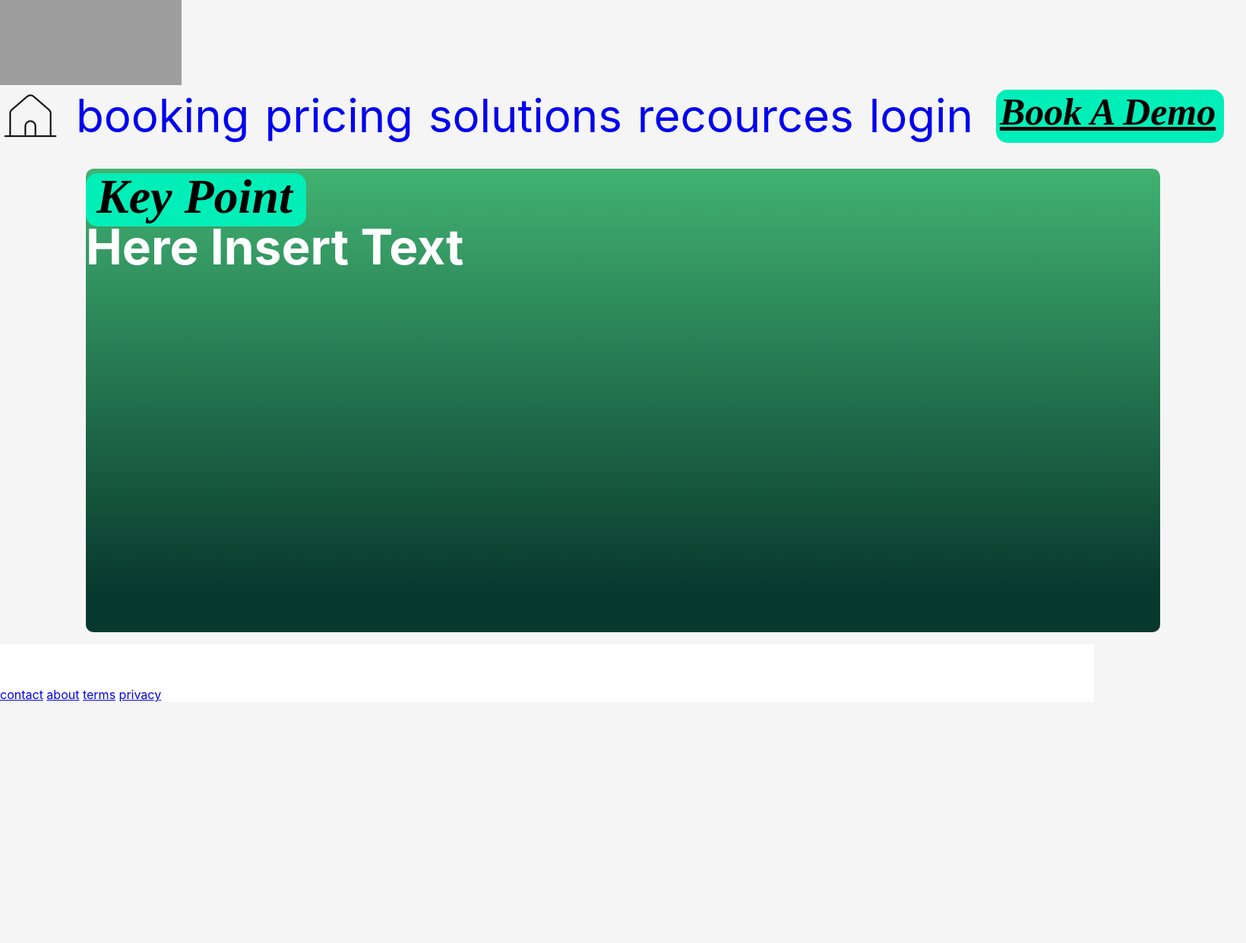
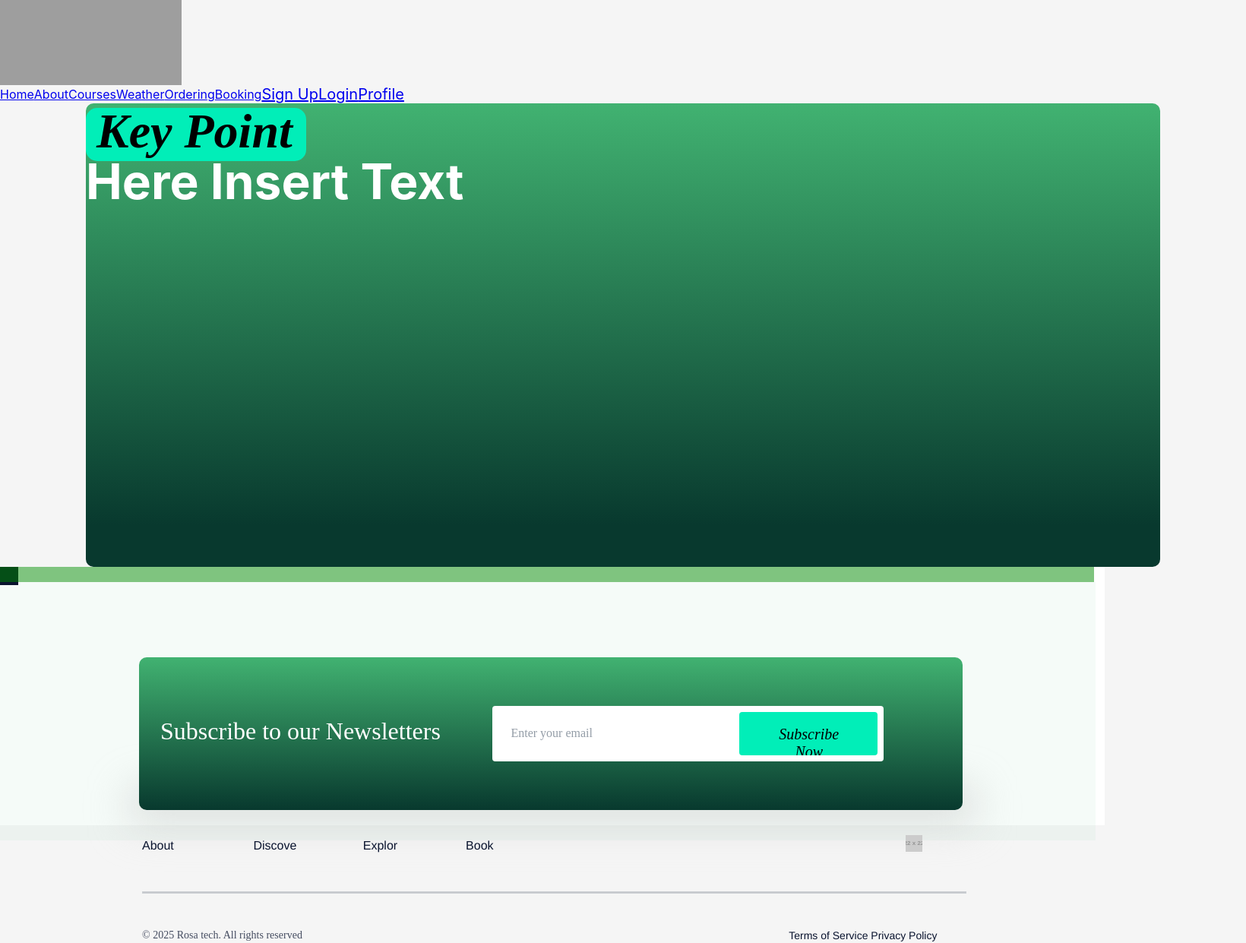
Before and after one commit to khanya-mcfadden/task2_programing_16060_Malgas-McFadden_K, a Flask app: page / in a window 1640 px wide. Shown: the whole page at 76% size. Before the commit the page ends 924 px from the top, so only its background shows below. Run offline with Flask 3, Linux system fonts and the light colour scheme; grey boxes labelled with a size stand in for pictures from a placeholder-image service; some libraries are stand-ins or nearby versions; grey boxes are pictures that could not be loaded.

Commit message:
Refactor CSS and HTML structure; update navigation and footer layout for improved responsiveness and styling

```diff
--- a/flaskr/static/main.css
+++ b/flaskr/static/main.css
@@ -10,6 +10,7 @@
 /* into content */
 
 .intro-body {
+    margin: auto;
     border-left: 10px;
     display: flex;
     justify-content: center;
@@ -19,7 +20,6 @@
     flex-shrink: 0;
     background: linear-gradient(0deg, #08392e 9%, #41b271 100%);
     border-radius: 10px;
-    margin: 0 auto; /* Add this line to center the element */
 }
   .intro-text {
     color: #ffffff;
@@ -69,54 +69,256 @@
   .highlited-book-a-demo {
     width: 100%; height: 100%; position: relative; border-radius: 15px
   }
-  .book-a-demo {
-    width: 300px;
-    height: 63px;
-    left: 5px;
-    top: 0px;
-    position: absolute;
-    color: black;
-    font-size: 50px;
-    font-family: Source Serif Pro;
-    font-style: italic;
-    font-weight: 600;
-    text-transform: capitalize;
-    word-wrap: break-word"
-  }
+
   .book-a-demo-background {
-    margin-left: 30px;
     width: 300px;
     height: 70px;
-    left: 0px;
-    top: 6px;
-    bottom: 20px;
-    position:absolute;
     background: #01eeb8;
     border-radius: 15px;
-    margin-bottom: 10px;
+    border-bottom: 10px;
   }
 
 
 
 /* nav links */
-.nav-links {
-   text-decoration: none; margin-left: 20px;
+.nav {
+  display: flex;
+  align-items: center;
 }
-.right-nav-links {
- text-decoration: none; float: right;
+
+.logo {
+  width: 239px;
+  height: 112px;
+  display: flex;
+  align-items: center;
 }
-.left-nav-links {
-    text-decoration: none; float: left;
-   }
 
-/* footer */
-.footer {
-    margin-top: 10px;
-    left: 0;
-    bottom: 0;
-    width: 1440px;
-    justify-content: center;
-    background-color: #fff;
-    color: white;
+.float-right {
+  float: right;
+  font-size: 20px;
+}
 
-  }
+.footer-container {
+  width: 1454px;
+  height: 340.03px;
+  position: relative;
+  background: #fff;
+}
+
+.background {
+  width: 1454px;
+  height: 340.03px;
+  left: -12px;
+  top: 20px;
+  position: absolute;
+  opacity: 0.05;
+  background: #41b271;
+}
+
+.shadow-box {
+  width: 1110.69px;
+  height: 40.36px;
+  left: 171.65px;
+  top: 292.19px;
+  position: absolute;
+  background: rgba(180, 180, 180, 0.5);
+  box-shadow: 0px 4px 4px #fff;
+  border-radius: 2px;
+  filter: blur(27.18px);
+}
+
+.gradient-box {
+  width: 1084.44px;
+  height: 201.8px;
+  left: 182.76px;
+  top: 118.65px;
+  position: absolute;
+  background: linear-gradient(0deg, #08392e 0%, #41b271 100%);
+  border-radius: 10px;
+}
+
+.subscribe-text {
+  width: 411.97px;
+  height: 40.36px;
+  left: 211.03px;
+  top: 198.36px;
+  position: absolute;
+  color: white;
+  font-size: 32px;
+  font-family: Source Serif Pro;
+  font-weight: 400;
+  word-wrap: break-word;
+}
+
+.email-box {
+  width: 514.96px;
+  height: 72.65px;
+  left: 648.24px;
+  top: 183.22px;
+  position: absolute;
+  background: white;
+  border-radius: 4px;
+}
+
+.email-placeholder {
+  width: 121.17px;
+  height: 20.18px;
+  left: 672.47px;
+  top: 210.46px;
+  position: absolute;
+  opacity: 0.5;
+  color: #2b3d51;
+  font-size: 16px;
+  font-family: Source Serif Pro;
+  font-weight: 400;
+  word-wrap: break-word;
+}
+
+.subscribe-button {
+  width: 181.75px;
+  height: 56.5px;
+  left: 973.37px;
+  top: 191.29px;
+  position: absolute;
+  overflow: hidden;
+}
+
+.button-background {
+  width: 181.75px;
+  height: 56.5px;
+  left: 0px;
+  top: 0px;
+  position: absolute;
+  background: #01eeb8;
+  border-radius: 4px;
+}
+
+.button-text {
+  width: 116.12px;
+  left: 33.32px;
+  top: 18px;
+  position: absolute;
+  text-align: center;
+  color: black;
+  font-size: 20px;
+  font-family: Source Serif Pro;
+  font-style: italic;
+  font-weight: 400;
+  word-wrap: break-word;
+}
+
+.footer-text {
+  width: 256px;
+  height: 18px;
+  left: 187px;
+  top: 477px;
+  position: absolute;
+  opacity: 0.75;
+  color: #0a142f;
+  font-size: 14px;
+  font-family: Source Serif Pro;
+  font-weight: 400;
+  word-wrap: break-word;
+}
+
+.footer-links {
+  width: 210.02px;
+  height: 18.16px;
+  left: 1038.2px;
+  top: 477.12px;
+  position: absolute;
+  color: #0a142f;
+  font-size: 14px;
+  font-family: Helvetica Neue;
+  font-weight: 400;
+  word-wrap: break-word;
+}
+
+.footer-line {
+  width: 1083.43px;
+  height: 1.01px;
+  left: 188.01px;
+  top: 427.67px;
+  position: absolute;
+  opacity: 0.2;
+  background: #0a142f;
+  outline: 1px #2b3d51 solid;
+  outline-offset: -0.5px;
+}
+
+.footer-menu {
+  width: 472.55px;
+  height: 18.16px;
+  left: 187px;
+  top: 358.05px;
+  position: absolute;
+  overflow: hidden;
+}
+
+.menu-item {
+  position: absolute;
+  color: #0a142f;
+  font-size: 16px;
+  font-family: Helvetica Neue;
+  font-weight: 400;
+  word-wrap: break-word;
+}
+
+.menu-item:nth-child(1) {
+  width: 57.55px;
+  left: 146.41px;
+  top: 0px;
+}
+
+.menu-item:nth-child(2) {
+  width: 60.58px;
+  left: 0px;
+  top: 0px;
+}
+
+.menu-item:nth-child(3) {
+  width: 51.5px;
+  left: 290.8px;
+  top: 0px;
+}
+
+.menu-item:nth-child(4) {
+  width: 39.38px;
+  left: 426.1px;
+  top: 0px;
+}
+
+.social-icon {
+  width: 24.23px;
+  height: 24.22px;
+  position: absolute;
+  background: #0a142f;
+}
+
+.social-icon:nth-child(1) {
+  left: 1159.36px;
+  top: 352px;
+}
+
+.social-icon:nth-child(2) {
+  left: 1223.98px;
+  top: 354.02px;
+}
+
+.social-image {
+  width: 22.03px;
+  height: 22.03px;
+  left: 1191.76px;
+  top: 353.09px;
+  position: absolute;
+}
+
+.top-bar {
+  width: 1440px;
+  height: 20px;
+  left: 0px;
+  top: 0px;
+  position: absolute;
+  opacity: 0.5;
+  background: #008a00;
+}
--- a/flaskr/templates/index.html
+++ b/flaskr/templates/index.html
@@ -5,41 +5,29 @@
   <meta name="viewport" content="width=device-width, initial-scale=1" />
   <link rel="stylesheet" type="text/css" href="/static/main.css" />
 </head>
-
-
-
 <body>
   <!-- title -->
-<div class="nav" style="display: flex; align-items: center;"></div>
+  <div class="nav" style="display: flex; align-items: center"></div>
   <div class="nav-title">
-    <img src="/static/logo.svg" alt="logo" style="width: 239px; height: 112px; display: flex; align-items: center;"/>
-
+    <img
+      src="/static/logo.svg"
+      alt="logo"
+      style="width: 239px; height: 112px; display: flex; align-items: center"
+    />
+  </div>
   <!-- nav -->
-    <div class="left-nav"></div>
-    <nav style="display: flex; align-items: center; width: 955px; height: 80px; font-size: 60px; margin-bottom: 30px;">
-        <a href="/" style="text-decoration: none;">
-        <img src="/static/home.png" alt="home logo" style="width: 80px; height: 80px; vertical-align: middle;">
-        </a>
-        <a class="nav-links" href="/booking" >booking</a>
-        <a class="nav-links" href="/contact" >pricing</a>
-        <a class="nav-links" href="/" >solutions</a>
-        <a class="nav-links" href="/" >recources</a>
-
-
-
-
-        <a class="nav-links" href="/login" >login</a>
-        <!-- demo booking link -->
-        <div class="highlited-book-a-demo">
-            <div class="book-a-demo-background">
-            <a class="book-a-demo" href="/booking-demo" >book a demo</a>
-            </div>
-        </div>
-
-
+  <nav class="nav">
+    <div class="nav-left"></div>
+    <a href="/">Home</a>
+    <a href="/about">About</a>
+    <a href="/courses">Courses</a>
+    <a href="/weather_page">Weather</a>
+    <a href="/Orderingpage">Ordering</a>
+    <a href="/BookingPage">Booking</a>
+    <a href="/Sign-Up" style="float: right; font-size: 20px">Sign Up</a>
+    <a href="/login" style="float: right; font-size: 20px">Login</a>
+    <a href="/profile" style="float: right; font-size: 20px">Profile</a>
   </nav>
-</div>
-
 
   <!-- intro body -->
   <div class="intro-body">
@@ -55,23 +43,29 @@
 </body>
 <!-- footer -->
 <footer>
-  <div class="footer">
-    <div class="footer-seperator"></div>
-
-    <div class="footer-content">
-
-      <div class="footer-text">
-        <p>here insert text</p>
+  <div class="footer-container">
+    <div class="background"></div>
+    <div class="shadow-box"></div>
+    <div class="gradient-box"></div>
+    <div class="subscribe-text">Subscribe to our Newsletters</div>
+    <div class="email-box"></div>
+    <div class="email-placeholder">Enter your email</div>
+    <div class="subscribe-button">
+      <div class="button-background"></div>
+      <div class="button-text">Subscribe Now</div>
     </div>
-
-      <!-- footer-newsletter -->
-        <div class="footer-newsletter-background"></div>
-        <div class="footer-newsletter-text">newsletter</div>
-
-      <div class="footer-links">
-        <a href="/contact" >contact</a>
-        <a href="/" >about</a>
-        <a href="/" >terms</a>
-        <a href="/" >privacy</a>
+    <div class="footer-text">© 2025 Rosa tech. All rights reserved</div>
+    <div class="footer-links">Terms of Service Privacy Policy</div>
+    <div class="footer-line"></div>
+    <div class="footer-menu">
+      <div class="menu-item">Discover</div>
+      <div class="menu-item">About us</div>
+      <div class="menu-item">Explore</div>
+      <div class="menu-item">Books</div>
     </div>
+    <div class="social-icon"></div>
+    <div class="social-icon"></div>
+    <img class="social-image" src="https://placehold.co/22x22" />
+    <div class="top-bar"></div>
   </div>
+</footer>
```
Lines whose indentation alone changed are shown as unchanged.
